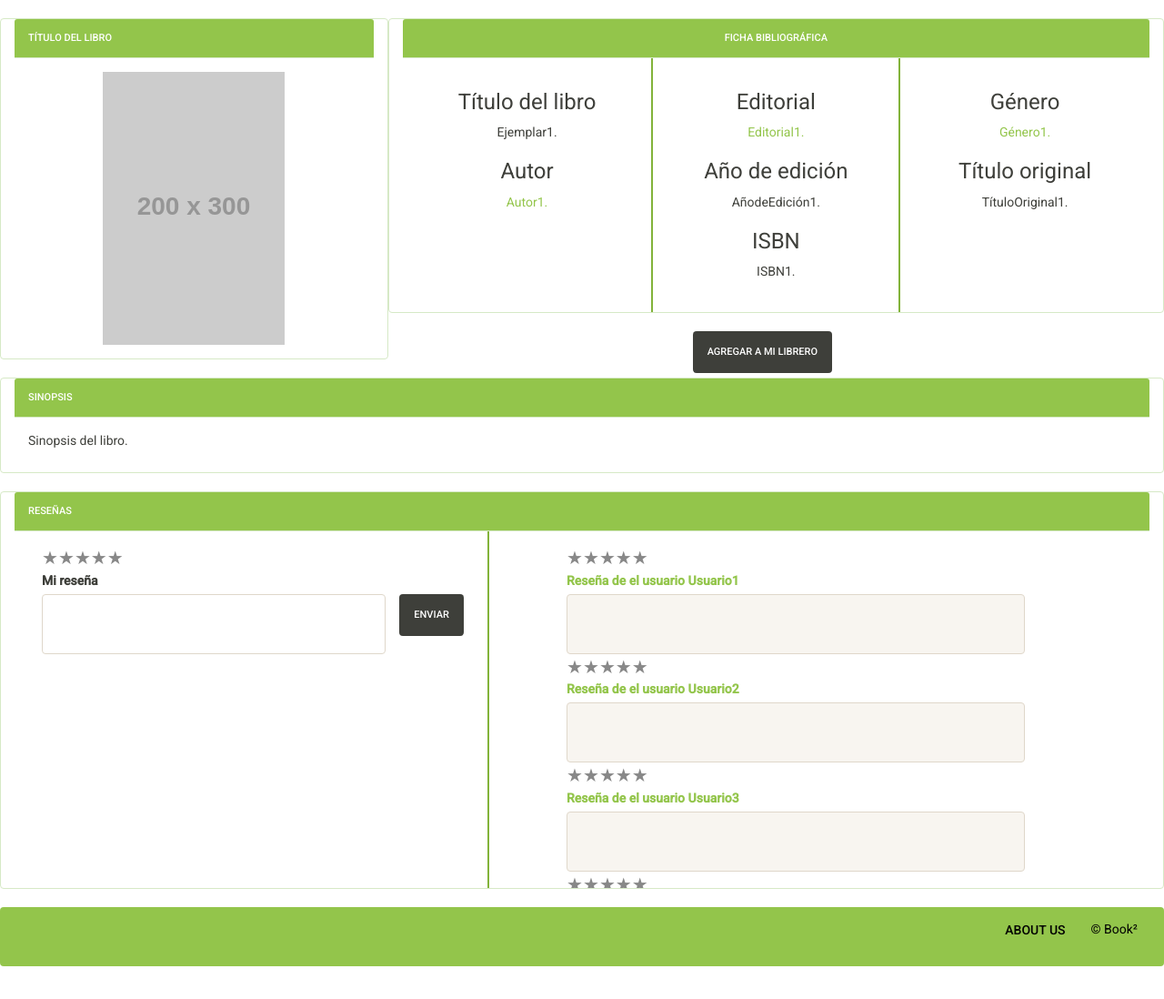
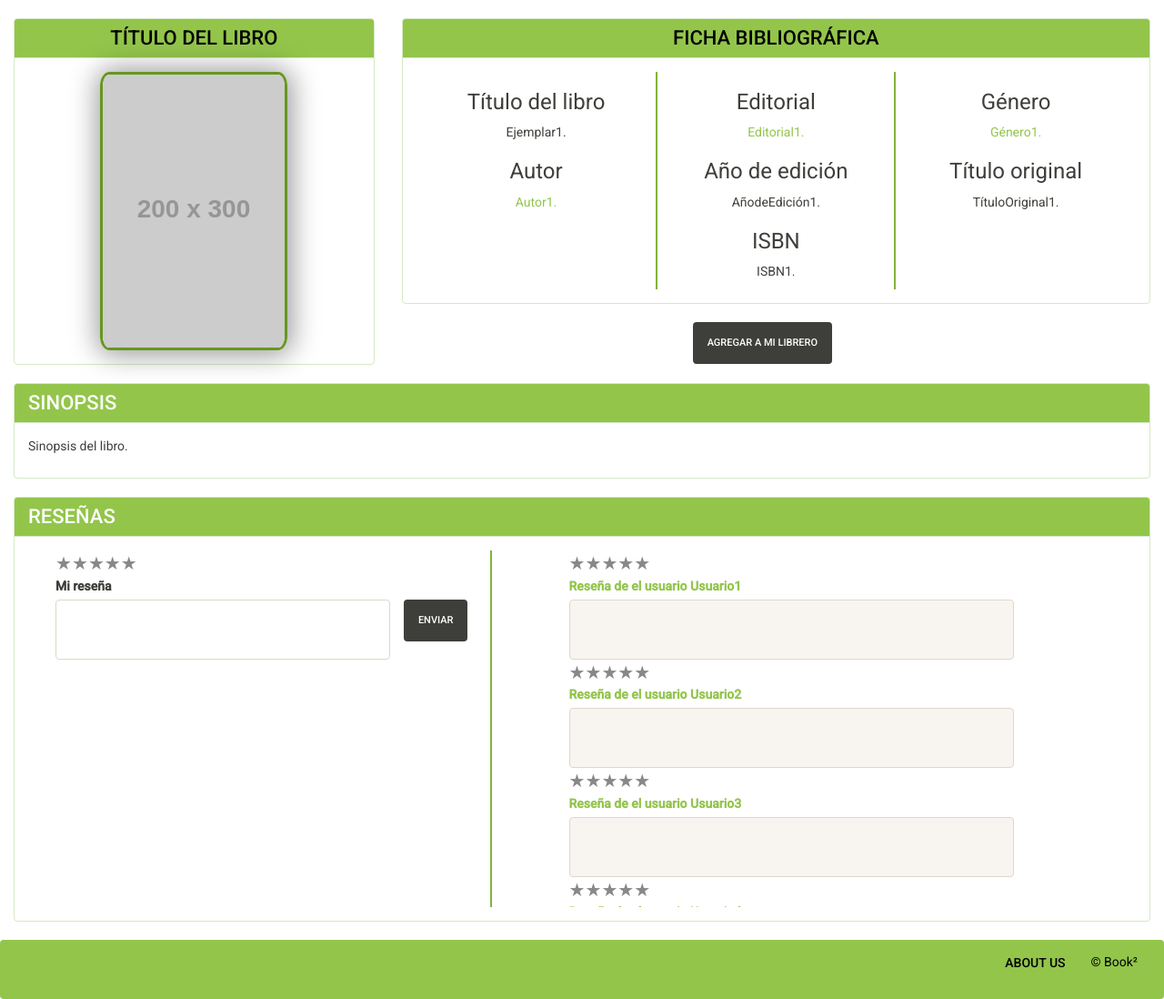
Before and after one commit to bennymc/Proyecto, a PHP site: page /ejemplar.php in a window 1280 px wide. Shown: the part 64-1162 px from the top of the page at 91% size. Before the commit the page ends 1126 px from the top, so only its background shows below. Run offline with PHP 8.4, Linux system fonts and the light colour scheme; grey boxes labelled with a size stand in for pictures from a placeholder-image service; some libraries are stand-ins or nearby versions.

Commit message:
Arregle los bordes en EJEMPLAR
acomode los paneles para que no se ensimaran los bordes

```diff
--- a/ejemplar.php
+++ b/ejemplar.php
@@ -1,33 +1,35 @@
 <?php
 	include "includes/navbar.html";
 ?>
-			<div class="panel panel-success col-md-4">
+<!-- ****************************** PORTADA DEL EJEMLAR ****************************** -->
+	<aside class="col-md-4">
+		<div class="panel panel-success">
 			<div class="panel-heading">
-				    <h1 class="panel-title" id="titulo">Título del libro</h1>
+			    <h1 class="titulosenperfil">Título del Libro</h1>
 			</div>
-				  <div class="panel-body">
-				    <img class="center-block" id="ejemplar" src="http://placehold.it/200x300" alt="Ejemplar">
+			<div class="panel-body ">
+			    <a href="ejemplar.php"><img class="center-block" id="librodestacado" src="http://placehold.it/200x300" alt="Libro Destacado"></a>
 			</div>
     	</div>
-	    	<div class="panel panel-success col-md-8" id="ficha">
+	</aside>
+<!-- ************************************* FICHA BIBLIOGRAFICA ************************************* -->
+	<section class="col-md-8" id="ficha">
+		<div class="panel panel-success">
 			<div class="panel-heading">
-				    <h1 class="panel-title">Ficha bibliográfica</h1>
+		    	<h1 class="titulosenperfil">Ficha bibliográfica</h1>
 			</div>
-				  <div class="panel-body col-md-4">
+			<div class="panel-body ">
+				<div class="col-md-4">
 					<h3>Título del libro</h3>
 					<p>
 					  	Ejemplar1.
 					</p>
 					<h3>Autor</h3>
-					  <a href="autor.php"><p>
-					  	Autor1.
-					  </p></a>
+					<a href="autor.php"><p>	Autor1.	</p></a>
 		  		</div>
-				   <div class="fichac panel-body col-md-4">
+		   		<div class="fichac  col-md-4">
 		   	 		<h3>Editorial</h3>
-					  <a href="editorial.php"><p>
-					  	Editorial1.
-					  </p></a>
+			  		<a href="editorial.php"><p>Editorial1. </p></a>
 		  	 		<h3>Año de edición</h3>
 			  		<p>
 			  			AñodeEdición1.
@@ -36,29 +38,29 @@
 			  		<p>
 			  			ISBN1.
 			  		</p>
-					  <h3></h3>
-					  <p>
-					  </p>
 		  		</div>
-				   <div class="panel-body col-md-4">
+		   		<div class=" col-md-4">
 					<h3>Género</h3>
-					  <a href="genero.php"><p>
-					  	Género1.
-					  </p></a>
+			  		<a href="genero.php"><p>Género1. </p></a>
 			  		<h3>Título original</h3>
 			  		<p>
 			  			TítuloOriginal1.
 			  		</p>
 		  		</div>
 			</div>
+		</div>
+	</section>
+<!-- ************************************* BOTON AGREGAR ************************************* -->
 	<div class="form-group">
 		<div class="col-md-4 col-md-offset-3">
 			<button id="agregar" name="agregar" class="btn btn-default">Agregar a mi librero</button>
 		</div>
 	</div>
-	    	<div class="panel panel-success col-md-12">
+<!-- ************************************* SINOPSIS ************************************* -->
+	<section class="col-md-12">
+		<div class="panel panel-success">
 			<div class="panel-heading">
-				    <h1 class="panel-title" id="sinopsis">Sinopsis</h1>
+			    <h3 class="TituloGrande" id="sinopsis">Sinopsis</h1>
 			</div>
 			<div class="panel-body ">
 			  	<p>
@@ -66,11 +68,16 @@
 			  	</p>
 			</div>
 		</div>
-	    	<div class="panel panel-success col-md-12">
+	</section>
+<!-- ************************************* RESEÑAS ************************************* -->
+	<section class="col-md-12">
+		<div class="panel panel-success">
 		    <div class="panel-heading">
-			    	<h1 class="panel-title">Reseñas</h1>
+		    	<h3 class="TituloGrande">Reseñas</h1>
 		    </div>
-			    <div class="panel-body col-md-5">
+		    <div class="panel-body">
+	<!-- ************************************* MI RESEÑA ************************************* -->
+		    	<div class="col-md-5">
 				    <div class="ec-stars-wrapper col-md-12">
 						<a href="#" data-value="1" title="Votar con 1 estrellas">&#9733;</a>
 						<a href="#" data-value="2" title="Votar con 2 estrellas">&#9733;</a>
@@ -89,7 +96,8 @@
 					</div>
 					</div>
 				</div>
-	    		<div class="panel-body col-md-7" id="userreview">
+	<!-- ************************************* RESEÑAS DE USUARIOS ************************************* -->
+				<div class="col-md-7" id="userreview">
 				    <div class="ec-stars-wrapper col-md-12">
 						<a href="#" data-value="1" title="Votar con 1 estrellas">&#9733;</a>
 						<a href="#" data-value="2" title="Votar con 2 estrellas">&#9733;</a>
@@ -163,6 +171,8 @@
 					<a href="#" class="col-md-6">Siguiente<span class="glyphicon glyphicon-chevron-right"></span></a>
 				</div>
 			</div>
+		</div>
+	</section>
 <?php
 	include "includes/footer.html";
 ?>
```
Also changed, not shown: images/banner.jpg (deleted), 1 other file. Lines whose indentation alone changed are shown as unchanged.
